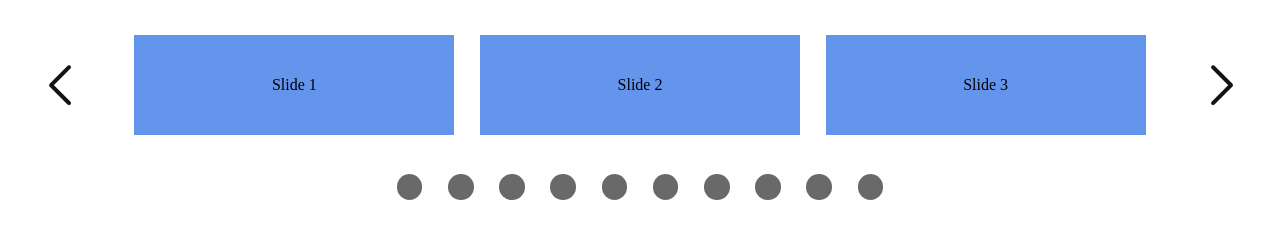
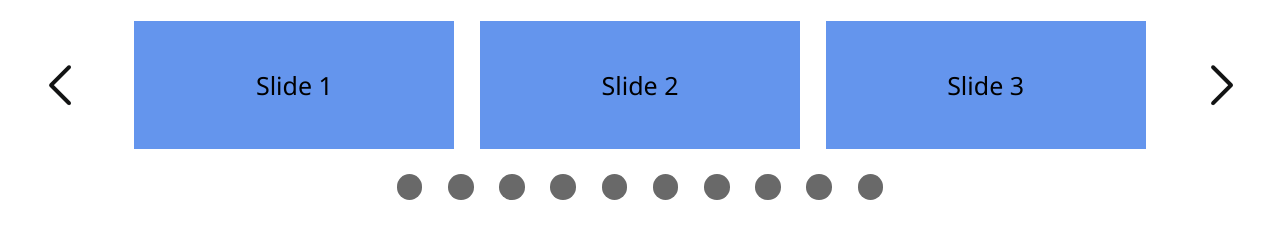
Before and after one commit to Drakoniwe/Carousel, a React app: page / in a window 1280 px wide. Built offline with nearby package versions, Linux system fonts and the light colour scheme.

Commit message:
small changes

```diff
--- a/src/carousel.css
+++ b/src/carousel.css
@@ -36,10 +36,12 @@ body, html {
   background: cornflowerblue;
   display: inline-block;
   width: 25vw;
-  height: 100px;
+  height: 10vw;
   text-align: center;
   margin: 1vw;
   transition: transform 300ms ease;
+  font-size: 25px;
+  font-family: 'Segoe UI', Tahoma, Geneva, Verdana, sans-serif;
 }
 
 .CarouselText {
--- a/src/carousel.js
+++ b/src/carousel.js
@@ -3,6 +3,7 @@ import propTypes from 'prop-types'
 import arrowRight from './assets/arrow_right.png'
 import arrowLeft from './assets/arrow_left.png'
 Carousel.propTypes = { slides: propTypes.array }
+
 function Carousel ({ slides }) {
   const [currentPos, setCurrentPos] = useState(0)
   const [addToMovement, setAddToMovement] = useState(0)
```
